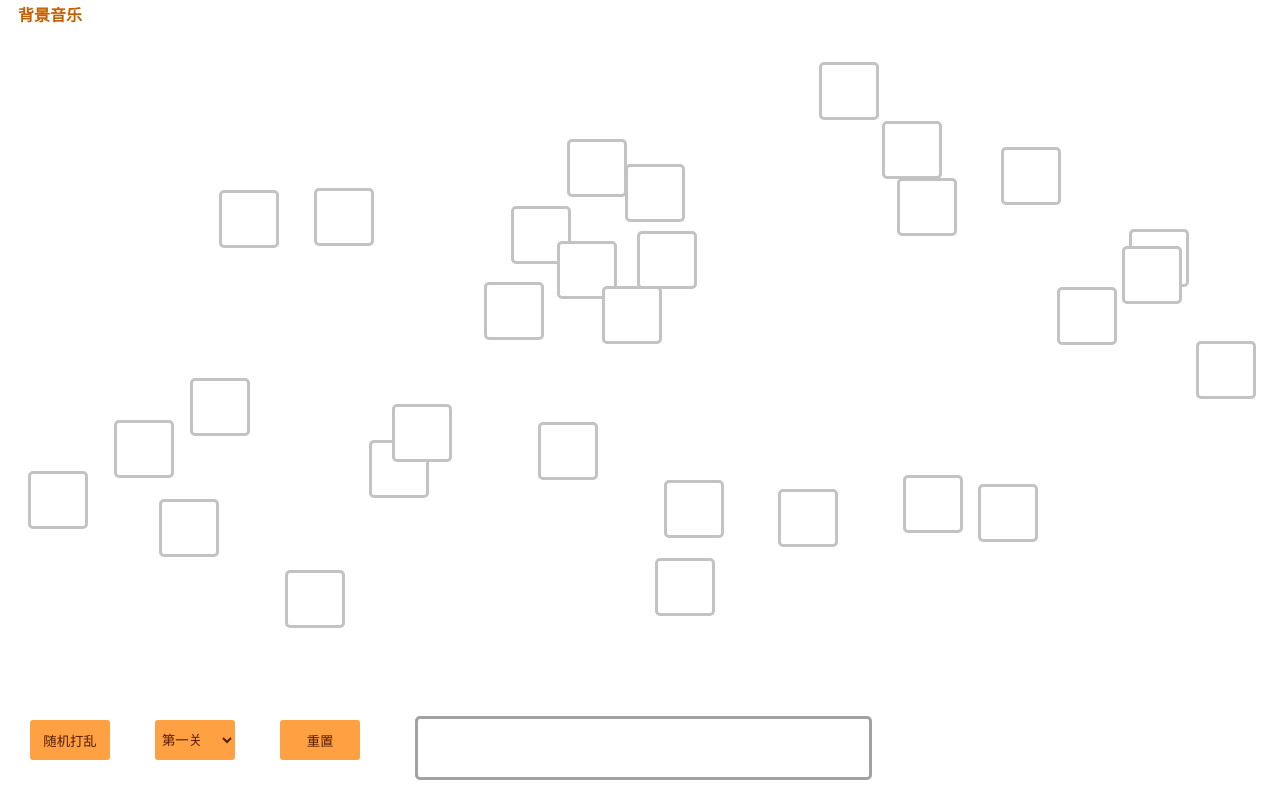
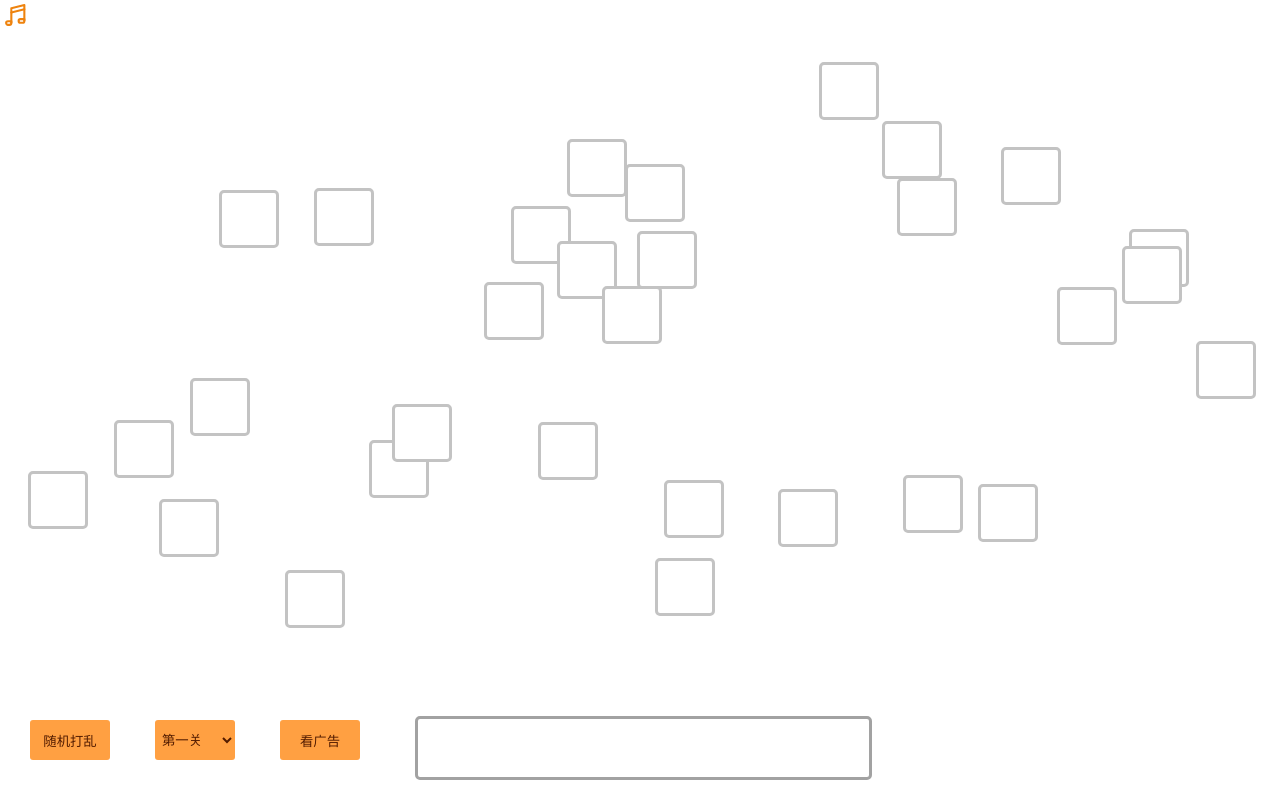
Before and after one commit to Codetv01/sheep, a plain HTML site: page index.html in a window 1280 px wide. Drawn offline with Linux system fonts and the light colour scheme.

Commit message:
update index.html.
Signed-off-by: 亲吻篮板 <1356779556@qq.com>

```diff
--- a/index.html
+++ b/index.html
@@ -45,11 +45,10 @@
         }
 
         .audio {
-            width: 100px;
-            height: 28px;
-            top: 3px !important;
+            position: fixed;
+            top: 3px;
             left: 3px;
-            color: #c36100;
+            color: #cf6800;
             background-color: white;
             border: none;
             font-weight: 800;
@@ -72,9 +71,9 @@
 </head>
 
 <body>
-    <button class="audio">背景音乐</button>
+    <button class="audio"><?xml version="1.0" encoding="UTF-8"?><svg width="25" height="25" viewBox="0 0 48 48" fill="none" xmlns="http://www.w3.org/2000/svg"><path d="M30 34.5C30 32.567 31.567 31 33.5 31H41V34.4C41 36.3882 39.3882 38 37.4 38H33.5C31.567 38 30 36.433 30 34.5Z" fill="none" stroke="#ee830e" stroke-width="4" stroke-linejoin="round"/><path d="M6 38.5C6 36.567 7.567 35 9.5 35H16V38.4C16 40.3882 14.3882 42 12.4 42H9.5C7.567 42 6 40.433 6 38.5Z" fill="none" stroke="#ee830e" stroke-width="4" stroke-linejoin="round"/><path d="M16 18.044V18.044L41 12.125" stroke="#ee830e" stroke-width="4" stroke-linecap="round" stroke-linejoin="round"/><path d="M16 38V10L41 4V33.6924" stroke="#ee830e" stroke-width="4" stroke-linecap="round" stroke-linejoin="round"/></svg></button>
     <button class="disorganize operation">随机打乱</button>
-    <button class="advertising operation">重置</button>
+    <button class="advertising operation">看广告</button>
 
     <select class="selectLevel operation">
         <option value="6">第一关</option>
```
